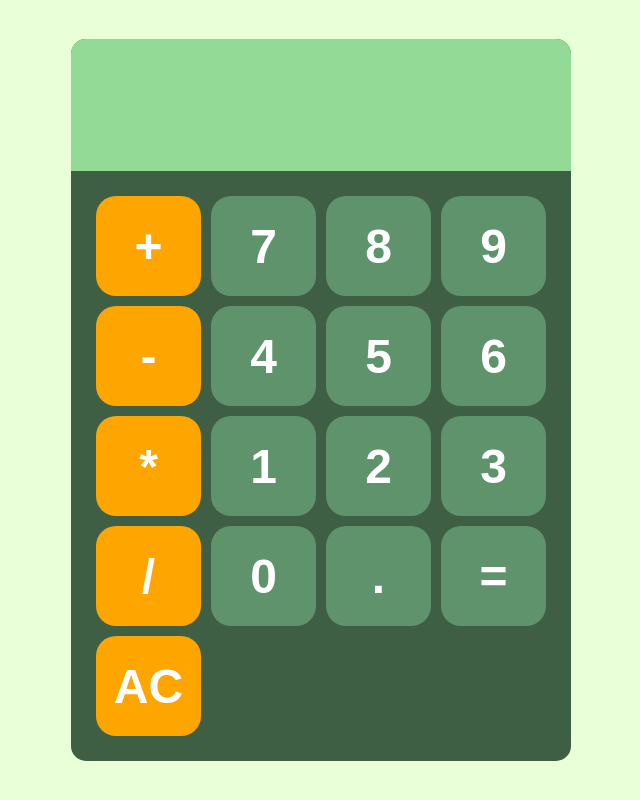
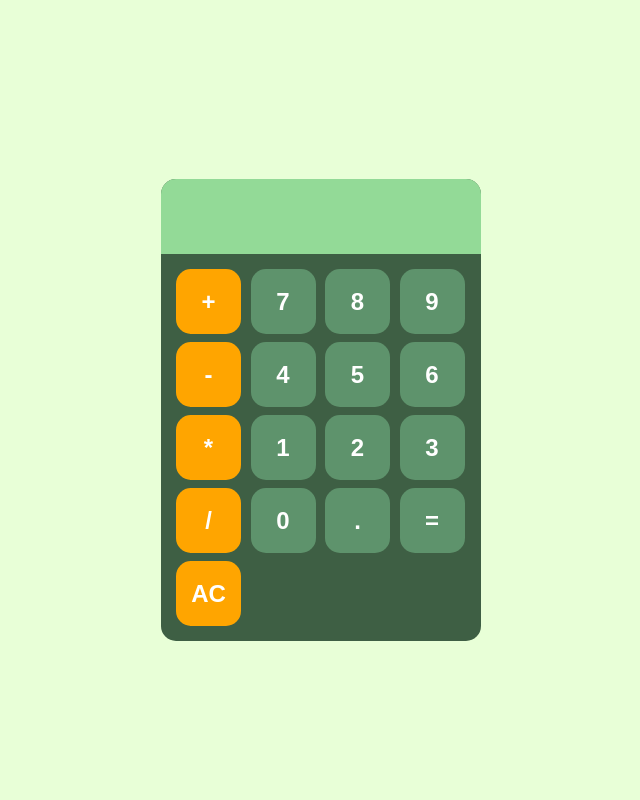
Before and after one commit to pranay-chavan/Calculator, a plain HTML site: page index.html in a window 1280 px wide. Shown: the whole page, without its empty margins (319-959 px from the left). Drawn offline with Linux system fonts and the light colour scheme.

Commit message:
Refactor CSS for calculator layout and styling
finalised css

```diff
--- a/style.css
+++ b/style.css
@@ -1,99 +1,70 @@
-/* Ensure the calculator takes the full height of the viewport on all devices */
-body {
+body{
     margin: 0;
-    display: flex;
+    display:flex;
     justify-content: center;
     align-items: center;
-    height: 100vh;
+    min-height: 100vh;
     background-color: #E8FFD7;
-    overflow-x: hidden;
+    padding: 10px;
 }
 
-#calculator {
+#calculator{
     font-family: Arial, sans-serif;
     background-color: #3E5F44;
     border-radius: 15px;
-    max-width: 500px;
-    /* Use width: 90% for responsiveness on small screens */
-    width: 90%;
+    width: 100%;
+    max-width: 320px;
     overflow: hidden;
-    margin: 20px auto;
 }
 
-#display {
+#display{
     width: 100%;
-    padding: 20px;
-    /* Responsive font size for display */
-    font-size: 8vw;
-    text-align: left;
+    padding: 15px;
+    font-size: 2.5rem;
+    text-align: right;
     border: none;
     background-color: #93DA97;
     color: #3E5F44;
     box-sizing: border-box;
 }
 
-#keys {
+#keys{
     display: grid;
-    grid-template-columns: repeat(4 , 1fr);
-    gap: 10px;
-    padding: 25px;
+    grid-template-columns: repeat(4, 1fr);
+    gap: 8px;
+    padding: 15px;
 }
 
-button {
-    /* Set width to 100% of its grid cell */
+button{
     width: 100%;
-    /* --- The fix for square buttons: --- */
-    /* Set height to 0 and use padding-top to force height equal to width */
-    height: 0;
-    padding-top: 100%;
-    /* ---------------------------------- */
-
-    border-radius: 20px;
+    aspect-ratio: 1;
+    max-width: 65px;
+    max-height: 65px;
+    border-radius: 15px;
     border: none;
     background-color: #5E936C;
     color: white;
-    /* Responsive font size for buttons */
-    font-size: 5vw;
+    font-size: 1.5rem;
     font-weight: bold;
     cursor: pointer;
-
-    /* Use flexbox to center the text perfectly within the new square area */
-    display: flex;
-    justify-content: center;
-    align-items: center;
-    /* Resets padding for text alignment */
-    padding: 0;
 }
 
-button:hover {
+button:hover{
     background-color: hwb(136 21% 30%);
 }
 
-button:active {
+button:active{
     background-color: hwb(136 21% 50%);
 }
 
-.opbtn {
+.opbtn{
     background-color: orange;
 }
 
-.opbtn:hover {
+.opbtn:hover{
     background-color: hsl(39, 100%, 70%);
 }
 
-.opbtn:active {
+.opbtn:active{
     background-color: hsl(39, 100%, 90%);
 }
-
-/* Media query to use the original large font sizes when the screen is big enough */
-@media (min-width: 500px) {
-    #display {
-        font-size: 5rem;
-    }
-    button {
-        font-size: 3rem;
-        /* Optionally revert to the original fixed height on large screens if desired */
-        height: 100px;
-        padding-top: 0;
-    }
-}
```
